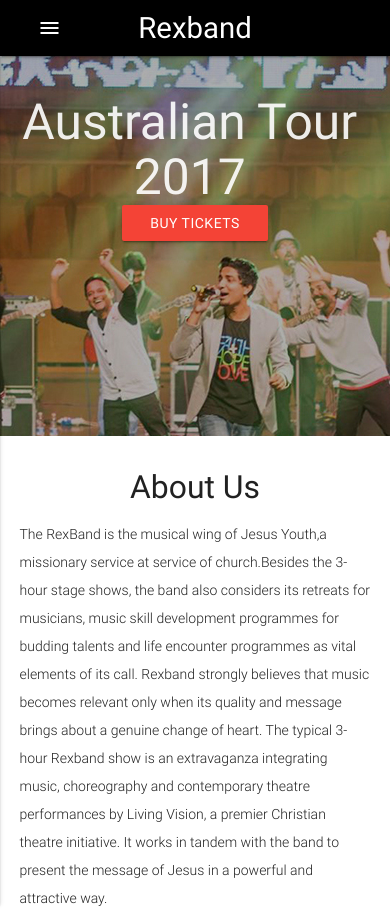
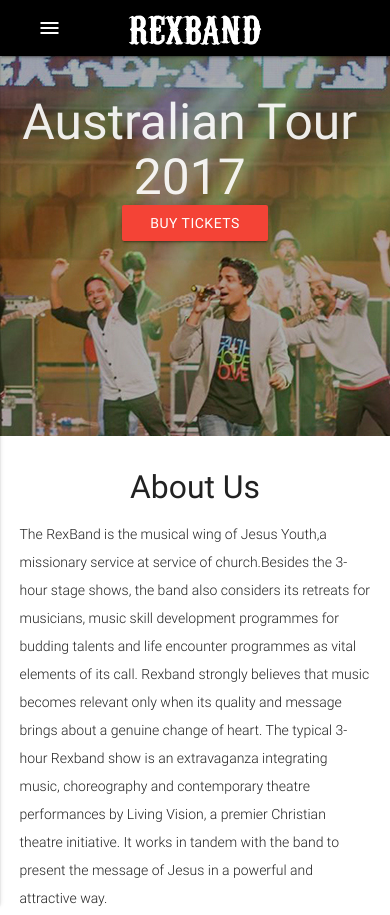
Before and after one commit to akkshaylawrence/Rex-Band, a website: page public/index.html in a window 390 px wide. Shown: the top 915 px of the page. Drawn offline with nearby package versions, Linux system fonts and the light colour scheme; some icons are missing.

Commit message:
Added necessary images.

```diff
--- a/public/css/main.css
+++ b/public/css/main.css
@@ -1,3 +1,10 @@
+.brand-logo {
+    margin-top: 10px;
+    margin-bottom: 10px;
+    height: 40px;
+    width: auto;
+}
+
 p {
     line-height: 2rem;
 }
@@ -18,7 +25,7 @@
     width: 100%;
 }
 
-@media only screen and (max-width: 992px) {
+@media screen and (max-width: 992px) {
     .parallax-container .section {
         position: absolute;
         top: 40%;
@@ -26,11 +33,23 @@
     #index-banner .section {
         top: 10%;
     }
+    .brand-logo {
+        margin-top: 10px;
+        margin-bottom: 10px;
+        height: 40px;
+        width: auto;
+    }
 }
 
-@media only screen and (max-width: 600px) {
+@media screen and (max-width: 600px) {
     #index-banner .section {
         top: 0;
+    }
+    .brand-logo {
+        margin-top: 15px;
+        margin-bottom: 10px;
+        height: 30px;
+        width: auto;
     }
 }
 
--- a/public/index.html
+++ b/public/index.html
@@ -20,7 +20,7 @@
 <body>
     <nav class="black" role="navigation">
         <div class="nav-wrapper container">
-            <a id="logo-container" href="index.html" class="brand-logo">Rexband</a>
+            <a id="logo-container" href="index.html"><img class="brand-logo" src="images/navlogo.png" alt=""></a>
             <ul class="right hide-on-med-and-down">
                 <li><a href="index.html">Home</a></li>
                 <li><a href="temp.html">Tour</a></li>
```
Also changed, not shown: public/music.html (+1 -1 lines), public/temp.html (+2 -1 lines), public/images/favicon.png, public/images/logo.svg (added), public/images/navlogo.png (added), public/images/navlogo.svg (added).
